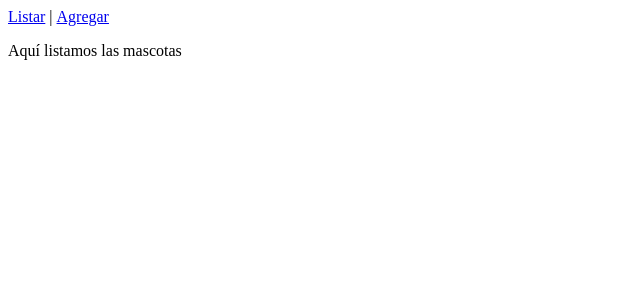
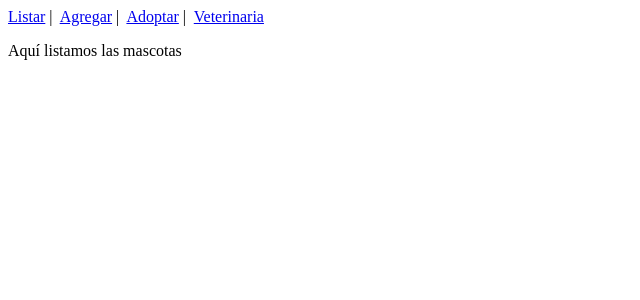
Before and after one commit to Shadow1900/Angular-10-IALM, an Angular app: page /mascotas in a window 1280 px wide. Shown: the top 300 px of the page, without its empty margins (0-640 px from the left). Built offline with nearby package versions, Linux system fonts and the light colour scheme.

Commit message:
1 file modified

```diff
--- a/src/app/app.component.html
+++ b/src/app/app.component.html
@@ -1,4 +1,7 @@
 <nav>
-  <a routerLink="/mascotas">Listar</a>&nbsp;|&nbsp;<a routerLink="/mascotas/agregar">Agregar</a>
+  <a routerLink="/mascotas">Listar</a>&nbsp;|&nbsp;
+  <a routerLink="/mascotas/agregar">Agregar</a>&nbsp;|&nbsp;
+  <a routerLink="/mascotas/adoptar">Adoptar</a>&nbsp;|&nbsp;
+  <a routerLink="/mascotas/veterinaria">Veterinaria</a>
 </nav>
 <router-outlet></router-outlet>
```
